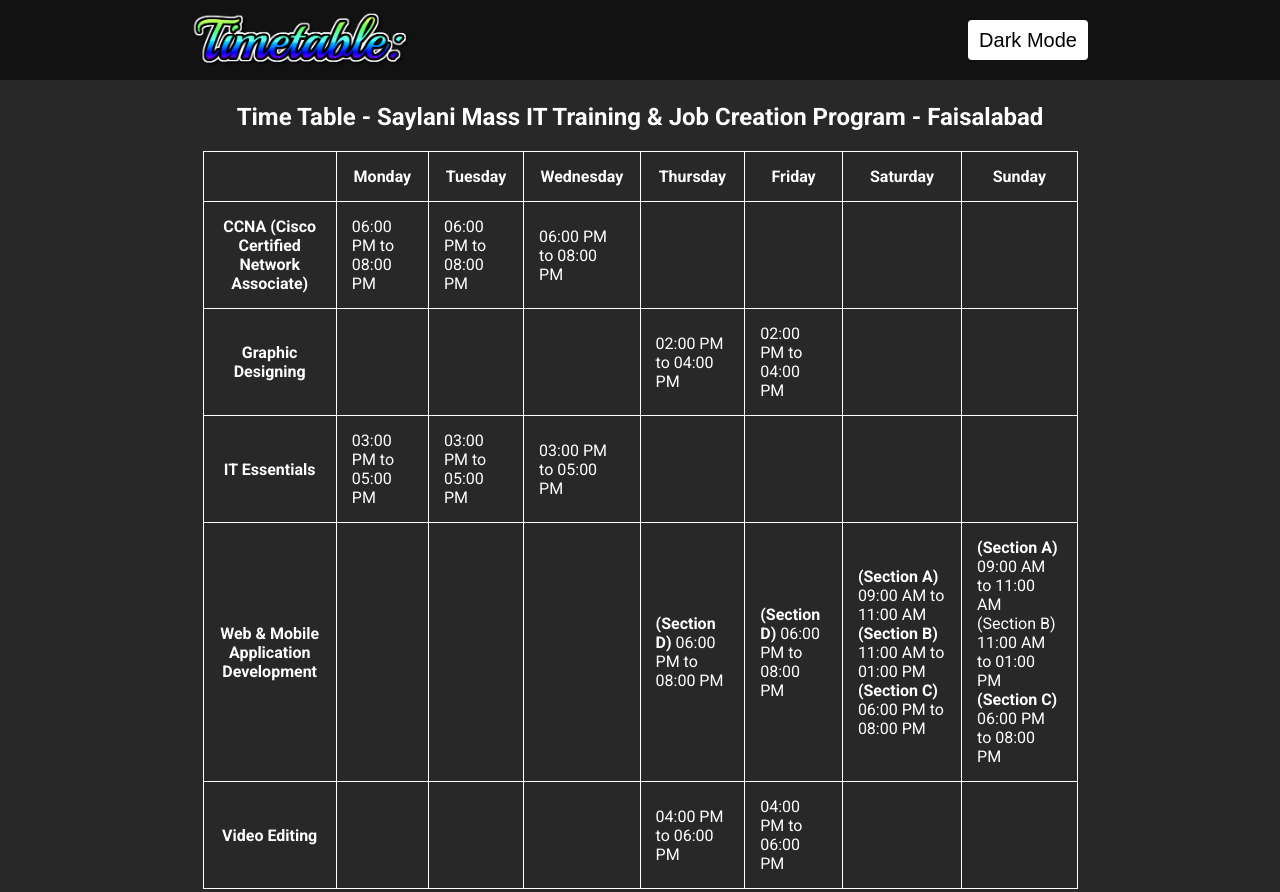
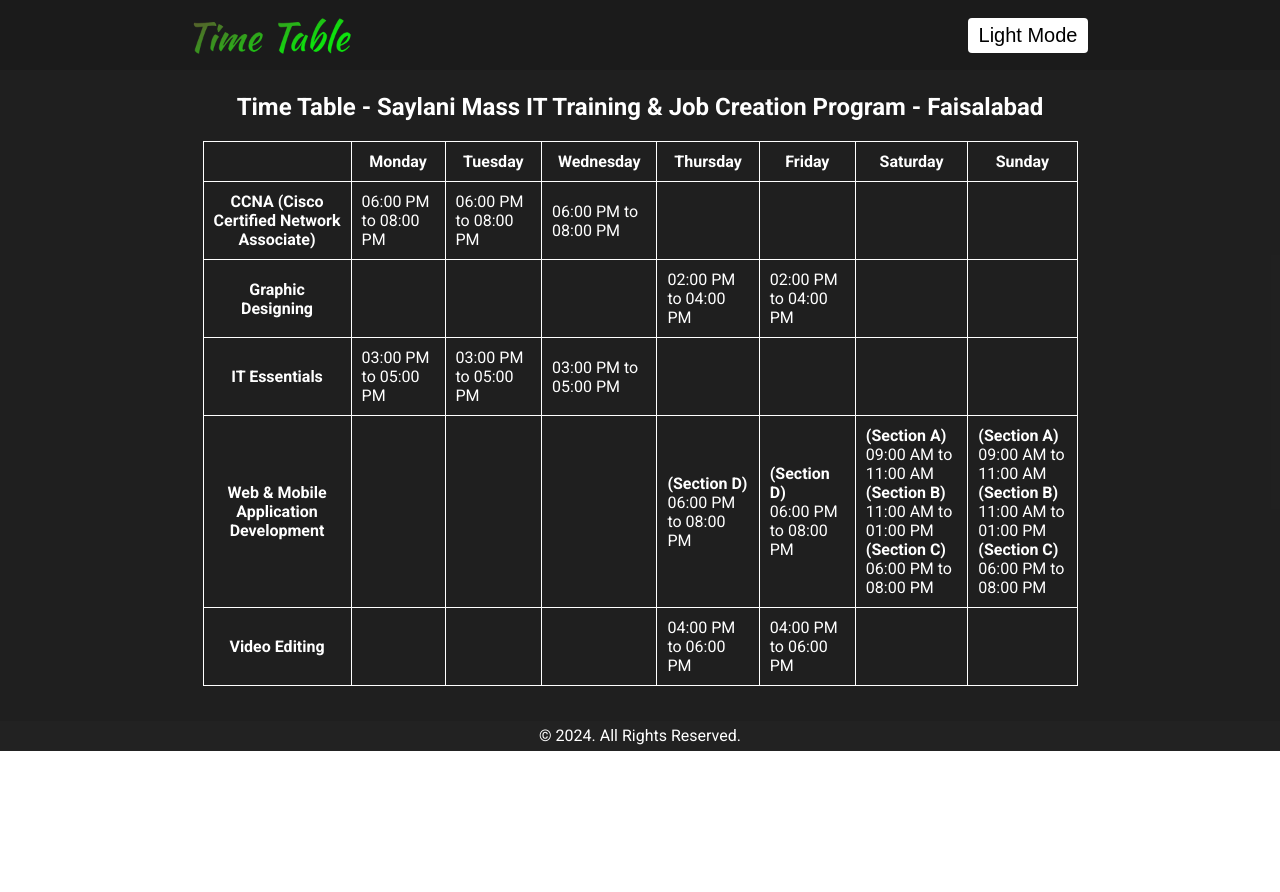
Before and after one commit to saifaliTheDev/Seeraht-Web-and-Mobile-Application-Development, a plain HTML site: page CSS/Assignment 01 CSS Table/dark.html in a window 1280 px wide. Shown: the top 892 px of the page. After the commit the page ends 800 px from the top, so only its background shows below. Drawn offline with Linux system fonts and the light colour scheme.

Commit message:
Add files via upload

```diff
--- a/CSS/Assignment 01 CSS Table/CSS/dark.css
+++ b/CSS/Assignment 01 CSS Table/CSS/dark.css
@@ -1,15 +1,10 @@
 header {
-  height: 80px;
-  background-color: #121212;
-}
-
-header {
-  height: 80px;
-  background-color: #121212;
+  height: 70px;
+  background-color: #121212f5;
 }
 
 main {
-  background-color: #121212e7;
+  background-color: #121212f0;
   color: white;
   padding: 15px;
 }
@@ -17,6 +12,10 @@
 .container {
   width: 70%;
   margin: 0 auto;
+}
+
+#logo {
+  margin-top: 16px;
 }
 table,
 tr,
@@ -27,7 +26,7 @@
 
 th,
 td {
-  padding: 15px;
+  padding: 10px;
 }
 
 table {
@@ -45,9 +44,13 @@
 }
 
 footer {
+  height: 30px;
+  background-color: #141414ef;
   text-align: center;
-  height: 40px;
+  padding: 5px 0;
+  color: white;
 }
+
 #button {
   background-color: rgb(255, 255, 255);
   border: none;
@@ -55,8 +58,8 @@
   border-radius: 4px;
   padding: 4px;
   float: right;
-  margin: 20px 0;
-  height: 40px;
+  margin: 17.5px 0;
+  height: 35px;
   width: 120px;
   font-size: 20px;
   color: rgb(0, 0, 0);
--- a/CSS/Assignment 01 CSS Table/CSS/light.css
+++ b/CSS/Assignment 01 CSS Table/CSS/light.css
@@ -1,5 +1,5 @@
 header {
-  height: 80px;
+  height: 70px;
 }
 main {
   background-color: whitesmoke;
@@ -10,6 +10,10 @@
   width: 70%;
   margin: 0 auto;
 }
+
+#logo {
+  margin-top: 16px;
+}
 table,
 tr,
 th,
@@ -19,7 +23,7 @@
 
 th,
 td {
-  padding: 15px;
+  padding: 10px;
 }
 
 table {
@@ -43,14 +47,15 @@
   border-radius: 4px;
   padding: 4px;
   float: right;
-  margin: 20px 0;
-  height: 40px;
+  margin: 17.5px 0;
+  height: 35px;
   width: 120px;
   font-size: 20px;
+  vertical-align: center;
 }
 
 footer {
+  height: 30px;
+  margin-top: 15px;
   text-align: center;
-  height: 40px;
-
 }
--- a/CSS/Assignment 01 CSS Table/dark.html
+++ b/CSS/Assignment 01 CSS Table/dark.html
@@ -14,8 +14,8 @@
     <header>
         <div class="container">
             <nav>
-                <a href=""><img src="Assets/Images/proxy_form.png" height="80" alt=""></a>
-                <a href="index.html"><button id="button">Dark Mode</button></a>
+                <a href="dark.html"><img src="Assets/Images/logo.png" id="logo" height="40" alt="logo"></a>
+                <a href="index.html"><button id="button">Light Mode</button></a>
             </nav>
         </div>
     </header>
@@ -72,22 +72,22 @@
                         <td></td>
                         <td></td>
                         <td></td>
-                        <td><b>(Section D)</b>
+                        <td><b>(Section D)</b> <br>
                             06:00 PM to 08:00 PM</td>
-                        <td><b>(Section D)</b>
+                        <td><b>(Section D)</b> <br>
                             06:00 PM to 08:00 PM</td>
-                        <td><b>(Section A)</b>
+                        <td><b>(Section A)</b><br>
                             09:00 AM to 11:00 AM
-                            <b> (Section B)</b>
+                            <b> (Section B)</b><br>
                             11:00 AM to 01:00 PM
-                            <b> (Section C)</b>
+                            <b> (Section C)</b><br>
                             06:00 PM to 08:00 PM
                         </td>
-                        <td><b>(Section A)</b>
+                        <td><b>(Section A)</b> <br>
                             09:00 AM to 11:00 AM
-                            (Section B)
+                            <b> (Section B) </b><br>
                             11:00 AM to 01:00 PM
-                            <b> (Section C)</b>
+                            <b> (Section C)</b> <br>
                             06:00 PM to 08:00 PM
                         </td>
                     </tr>
@@ -108,7 +108,7 @@
 
     </main>
     <footer>
-        <div class="container">
+        <div class="container" id="copyright">
             <p>&copy; 2024. All Rights Reserved.</p>
         </div>
     </footer>
```
Also changed, not shown: CSS/Assignment 01 CSS Table/index.html (+11 -14 lines), CSS/Assignment 01 CSS Table/Assets/Images/WhatsApp-Image-2024-05-01-at-10.29.49-PM-370x578.jpeg (added), CSS/Assignment 01 CSS Table/Assets/Images/logo.png (added).
